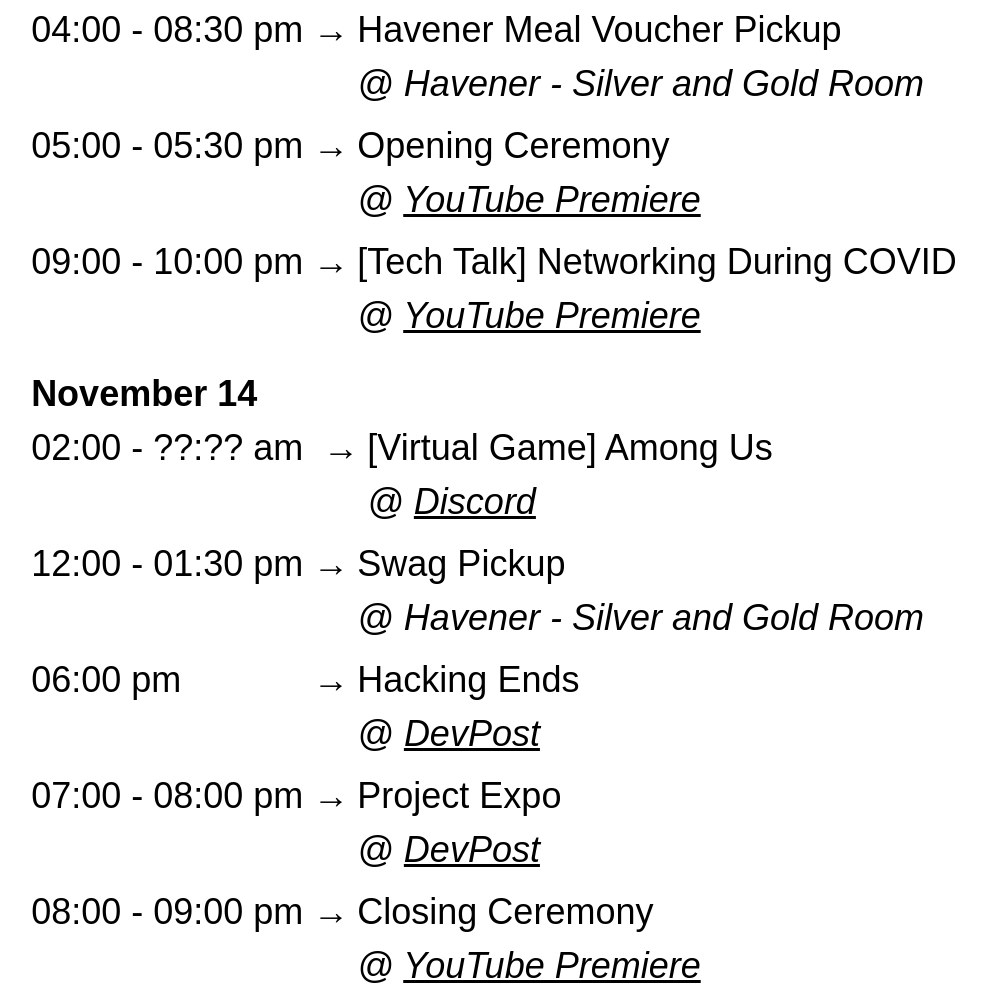
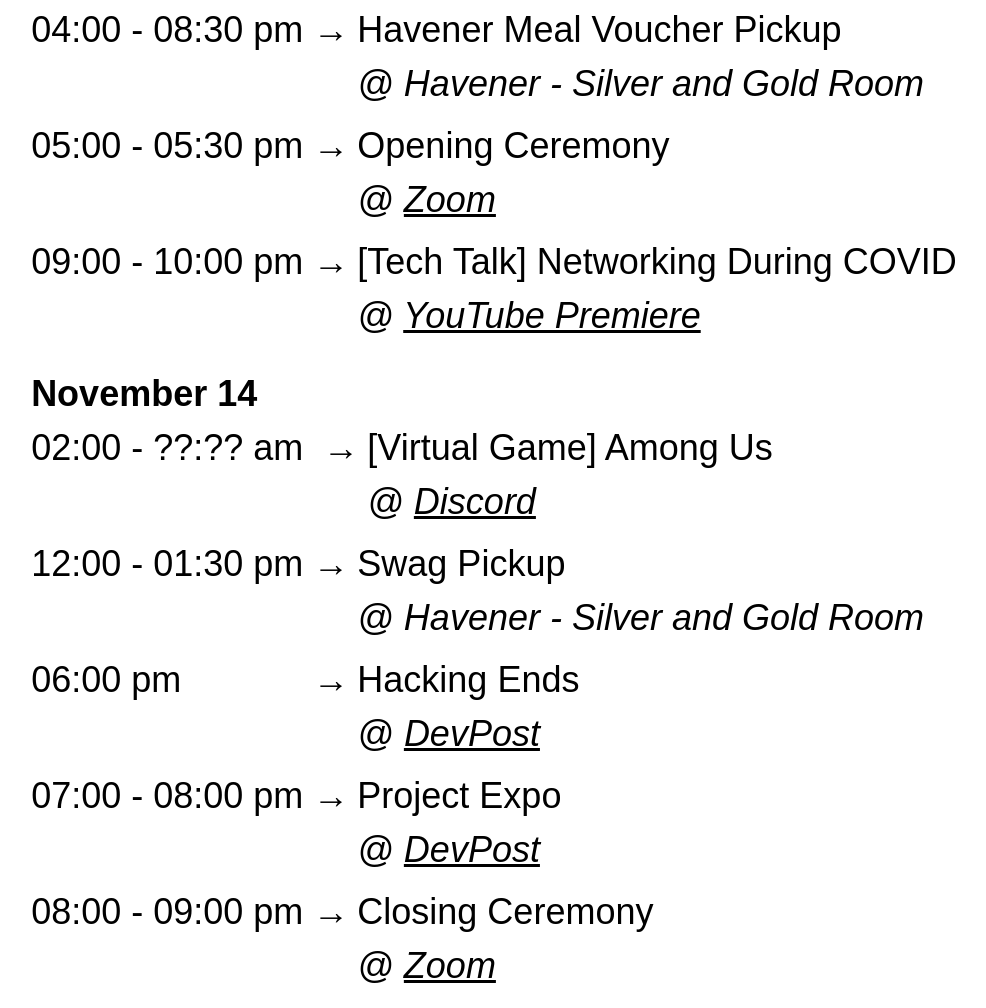
Before and after one commit to acmhack/picklehack.io, a plain HTML site: page index.html in a window 1280 px wide. Shown: the part 1084-2092 px from the top of the page, without its empty margins (146-1132 px from the left). Drawn offline with nearby package versions, Linux system fonts and the light colour scheme; a web font is replaced by a local one.

Commit message:
Update opening/closing ceremony to zoom

```diff
--- a/index.html
+++ b/index.html
@@ -45,14 +45,14 @@
                   <p class="subtext date">November 13</p>
                   <div><p class="subtext">04:00 - 10:00 pm → </p><p class="subtext">Check In <br> <span style="font-style: italic;">@ <a href="https://discord.gg/Ex6tQ56ZHW" target="_blank" style="color: initial;">Discord</a></span></p></div>
                   <div><p class="subtext">04:00 - 08:30 pm → </p><p class="subtext">Havener Meal Voucher Pickup <br> <span style="font-style: italic;">@ Havener - Silver and Gold Room</span></p></div>
-                  <div><p class="subtext">05:00 - 05:30 pm → </p><p class="subtext">Opening Ceremony <br> <span style="font-style: italic;">@ <a href="https://www.youtube.com/channel/UCfpNUkkatYfYubYekue-N_A" target="_blank" style="color: initial;">YouTube Premiere</a></span></p></div>
+                  <div><p class="subtext">05:00 - 05:30 pm → </p><p class="subtext">Opening Ceremony <br> <span style="font-style: italic;">@ <a href="https://umsystem.zoom.us/j/98394817404" target="_blank" style="color: initial;">Zoom</a></span></p></div>
                   <div><p class="subtext">09:00 - 10:00 pm → </p><p class="subtext">[Tech Talk] Networking During COVID <br> <span style="font-style: italic;">@ <a href="https://www.youtube.com/channel/UCfpNUkkatYfYubYekue-N_A" target="_blank" style="color: initial;">YouTube Premiere</a></span></p></div>
                   <p class="subtext date" style="margin-top: 1.5rem;">November 14</p>
                   <div><p class="subtext">02:00 - ??:?? am&nbsp; → </p><p class="subtext">[Virtual Game] Among Us <br> <span style="font-style: italic;">@ <a href="https://discord.gg/Ex6tQ56ZHW" target="_blank" style="color: initial;">Discord</a></span></p></div>
                   <div><p class="subtext">12:00 - 01:30 pm → </p><p class="subtext">Swag Pickup <br> <span style="font-style: italic;">@ Havener - Silver and Gold Room</span></p></div>
                   <div><p class="subtext">06:00 pm<span style="color: transparent;"> 00:00 - </span> → </p><p class="subtext">Hacking Ends <br> <span style="font-style: italic;">@ <a style="color: initial;" href="https://picklehack-mst.devpost.com/" target="_blank">DevPost</a></p></div>
                   <div><p class="subtext">07:00 - 08:00 pm → </p><p class="subtext">Project Expo <br> <span style="font-style: italic;">@ <a style="color: initial;" href="https://picklehack-mst.devpost.com/" target="_blank">DevPost</a></span></p></div>
-                  <div><p class="subtext">08:00 - 09:00 pm → </p><p class="subtext">Closing Ceremony <br> <span style="font-style: italic;">@ <a href="https://www.youtube.com/channel/UCfpNUkkatYfYubYekue-N_A" target="_blank" style="color: initial;">YouTube Premiere</a></span></p></div>
+                  <div><p class="subtext">08:00 - 09:00 pm → </p><p class="subtext">Closing Ceremony <br> <span style="font-style: italic;">@ <a href="https://umsystem.zoom.us/j/98394817404" target="_blank" style="color: initial;">Zoom</a></span></p></div>
                </div>
             </div>
             <div class="faq">
```
